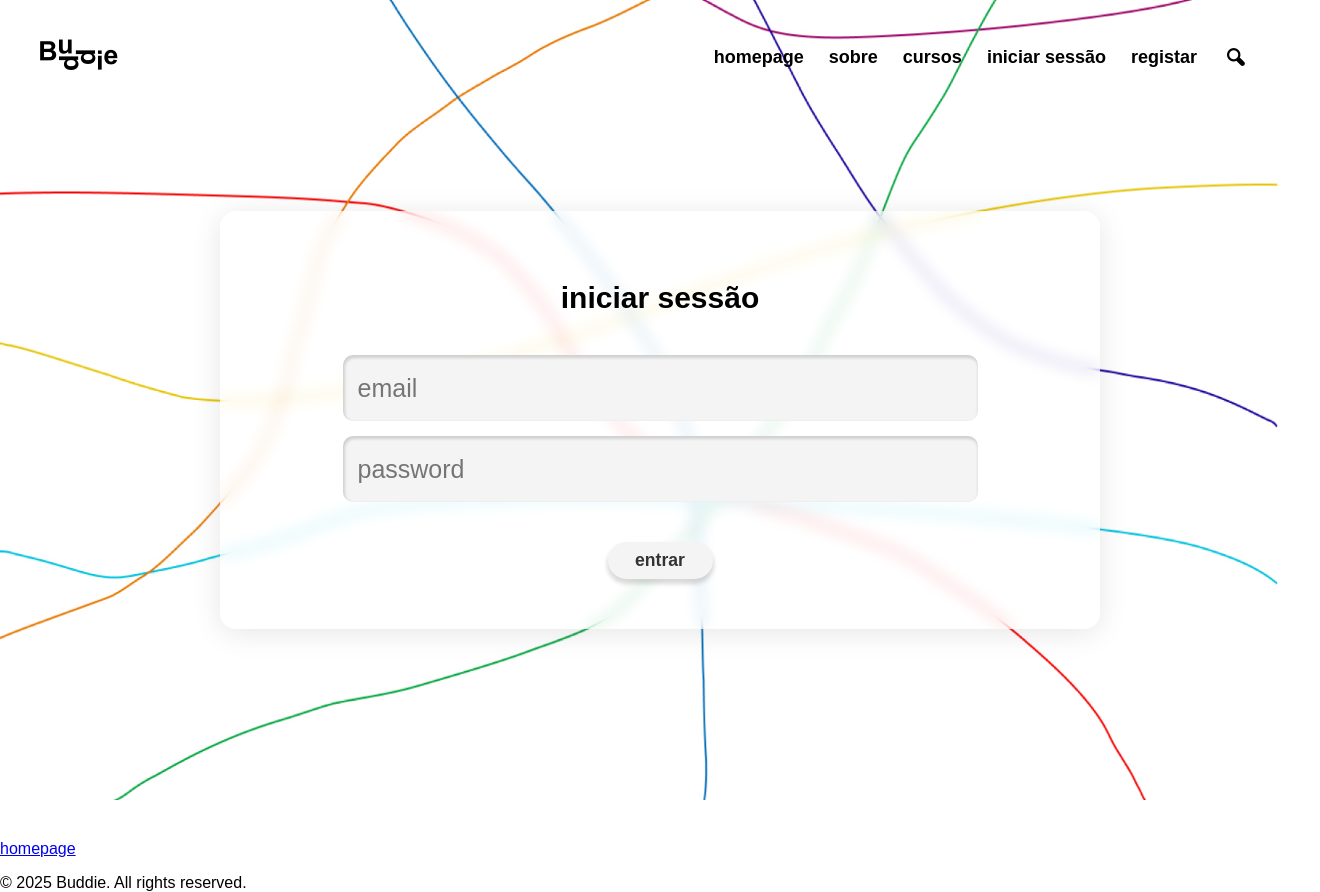
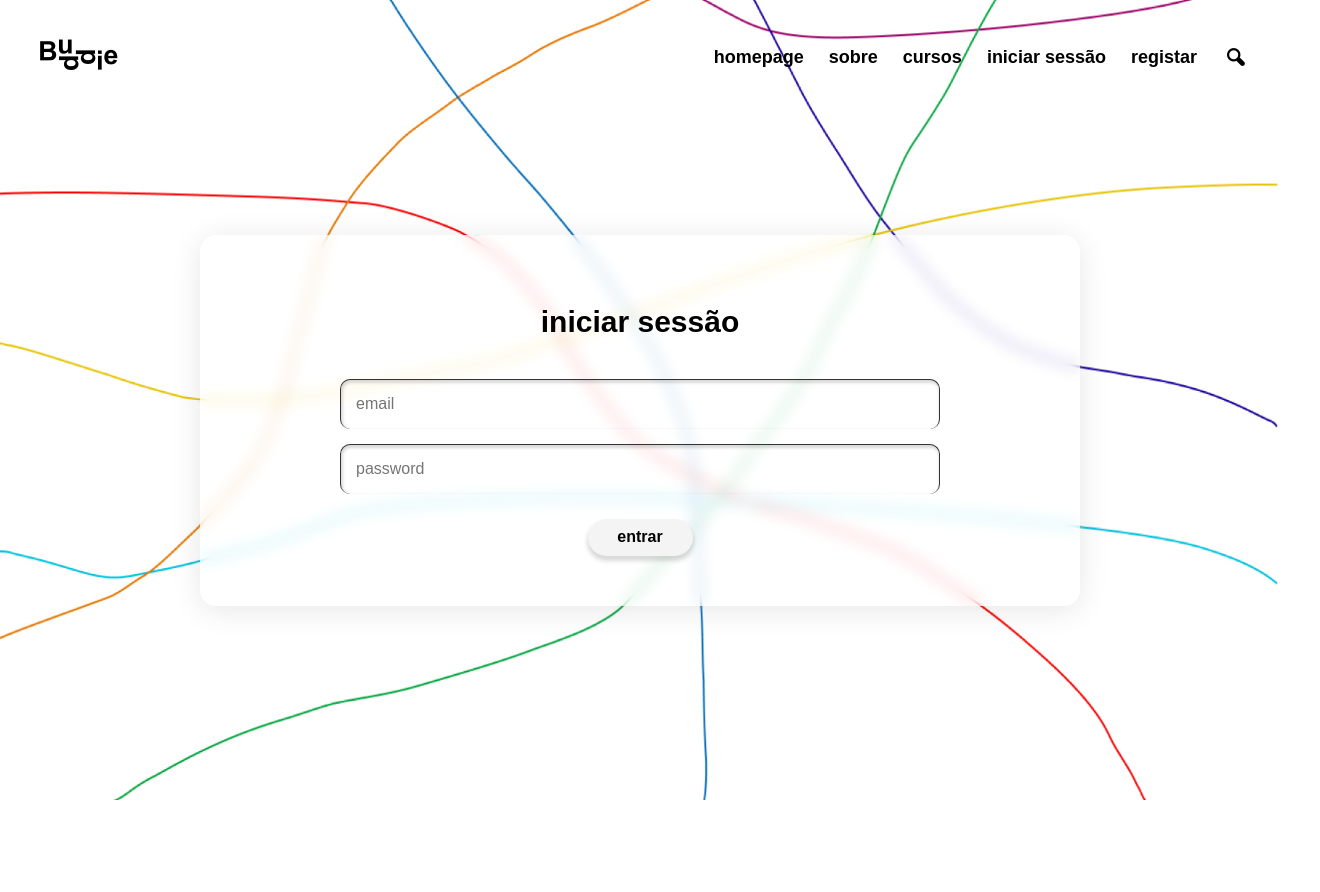
Before and after one commit to buddie-project/buddie-frontend, a React (Vite) app: page /entrar in a window 1280 px wide. Shown: the whole page, 1320 px wide, since content can reach past the window. After the commit the page ends 800 px from the top, so only its background shows below. Built offline with nearby package versions, Linux system fonts and the light colour scheme; no server answers.

Commit message:
Refactor Login component styles; update button element and import new CSS file for Login and Register

```diff
--- a/src/components/loginPage/Login.jsx
+++ b/src/components/loginPage/Login.jsx
@@ -1,4 +1,4 @@
-import '../../style/Login.css';
+import '../../style/LoginAndRegister.css';
 import api from "../../services/api.js";
 import {useNavigate} from "react-router-dom";
 import {useUserContext} from "../../services/UserContext.jsx";
@@ -61,7 +61,7 @@ function Login() {
                                setPassword(e.target.value);
                            }} placeholder="password"/>
 
-                    <input id="submit" type="submit" value="entrar"/>
+                    <button type="submit">entrar</button>
                 </form>
             </div>
         </section>
--- a/src/style/App.css
+++ b/src/style/App.css
@@ -16,7 +16,6 @@ body, html, #root {
     top: 0;
     left: 0;
     z-index: 1000;
-
     box-sizing: border-box;
 }
 
@@ -48,7 +47,7 @@ body, html, #root {
 
 .menu-toggle {
     display: none;
-    font-size: 15px;
+    font-size: 20px;
     background: none;
     border: none;
     cursor: pointer;
--- a/src/style/Login.css
+++ /dev/null
@@ -1,76 +0,0 @@
-#contact {
-    display: flex;
-    flex-direction: column;
-    align-items: center;
-    justify-content: center;
-    width: 100%;
-    height: auto;
-    border-radius: 25px;
-    font-family: "Futura Std", sans-serif;
-}
-
-#form {
-    display: flex;
-    flex-direction: column;
-    align-items: center;
-    justify-content: center;
-    width: 100%;
-    height: 100%;
-    padding: 10px 0 10px 0;
-}
-
-
-
-input#email {
-    width: 605px;
-    height: 66px;
-    flex-shrink: 0;
-    border-radius: 10px;
-    background: #F4F4F4;
-    box-shadow: 1px 2px 3px 1px rgba(0, 0, 0, 0.15) inset;
-    margin-bottom: 15px;
-    border-style: none;
-    font-family: "Futura Std", sans-serif;
-}
-
-input#password {
-    width: 605px;
-    height: 66px;
-    flex-shrink: 0;
-    border-radius: 10px;
-    background: #F4F4F4;
-    box-shadow: 1px 2px 3px 1px rgba(0, 0, 0, 0.15) inset;
-    margin-bottom: 30px;
-    border-style: none;
-    font-family: "Futura Std", sans-serif;
-}
-
-#email {
-    font-size: 25px;
-}
-
-#password {
-    font-size: 25px;
-}
-
-h3 {
-    font-size: 30px;
-    color: black;
-    z-index: -1;
-}
-
-input#submit {
-    border-radius: 40px;
-    background: #F4F4F4;
-    box-shadow: 0 4px 4px 1px rgba(0, 0, 0, 0.15);
-    width: 105px;
-    height: 37px;
-    flex-shrink: 0;
-    margin-top: 10px;
-    border-style: none;
-    display: block;
-}
-
-#submit:hover {
-    background-color: darkgrey;
-}
--- /dev/null
+++ b/src/style/LoginAndRegister.css
@@ -0,0 +1,114 @@
+html, body {
+    margin: 0;
+    padding: 0;
+    overflow: hidden;
+    height: 100%;
+}
+
+.background-image {
+    position: fixed;
+    top: 0;
+    left: 0;
+    width: 100vw;
+    height: 100vh;
+    overflow: hidden;
+    z-index: -1;
+}
+
+.contact-container {
+    background: rgba(255, 255, 255, 0.9);
+    border-radius: 25px;
+    box-shadow: 0 4px 30px rgba(0, 0, 0, 0.2);
+    padding: 50px 20px;
+    width: 90%;
+    max-width: 1000px;
+    max-height: 600px;
+    align-items: center;
+    justify-content: center;
+    display: flex;
+    flex-direction: column;
+}
+
+#contact {
+    display: flex;
+    justify-content: center;
+    align-items: center;
+    min-height: 100vh;
+    padding: 0;
+}
+
+#form {
+    display: flex;
+    flex-direction: column;
+    align-items: center;
+    justify-content: center;
+    width: 100%;
+    height: 100%;
+    padding: 10px 0 10px 0;
+}
+
+input {
+    width: 100%;
+    max-width: 650px;
+    height: 55px;
+    flex-shrink: 0;
+    border-radius: 10px;
+    background: #F4F4F4;
+    box-shadow: 1px 2px 3px 1px rgba(0, 0, 0, 0.15) inset;
+    border-style: none;
+    font-family: "Futura Std", sans-serif;
+    font-size: 20px;
+    margin-bottom: 15px;
+    padding: 0 15px;
+    box-sizing: border-box;
+}
+
+h3 {
+    font-size: 30px;
+    color: black;
+    margin-bottom: 30px;
+}
+
+button {
+    border-radius: 40px;
+    background: #F4F4F4;
+    box-shadow: 0 4px 4px 1px rgba(0, 0, 0, 0.15);
+    width: 105px;
+    height: 37px;
+    flex-shrink: 0;
+    margin-top: 10px;
+    border-style: none;
+    display: block;
+    font-size: 16px;
+    cursor: pointer;
+    font-weight: bold;
+}
+
+.form-columns {
+    display: flex;
+    gap: 50px;
+    width: 100%;
+    flex-wrap: wrap;
+}
+
+.column {
+    flex: 1;
+    display: flex;
+    flex-direction: column;
+    gap: 5px;
+}
+
+.left-column input {
+    width: 100%;
+}
+
+.right-column input {
+    width: 100%;
+}
+
+
+@media (max-width: 768px) {
+    .form-columns {
+        flex-direction: column;
+    }
+}
```
